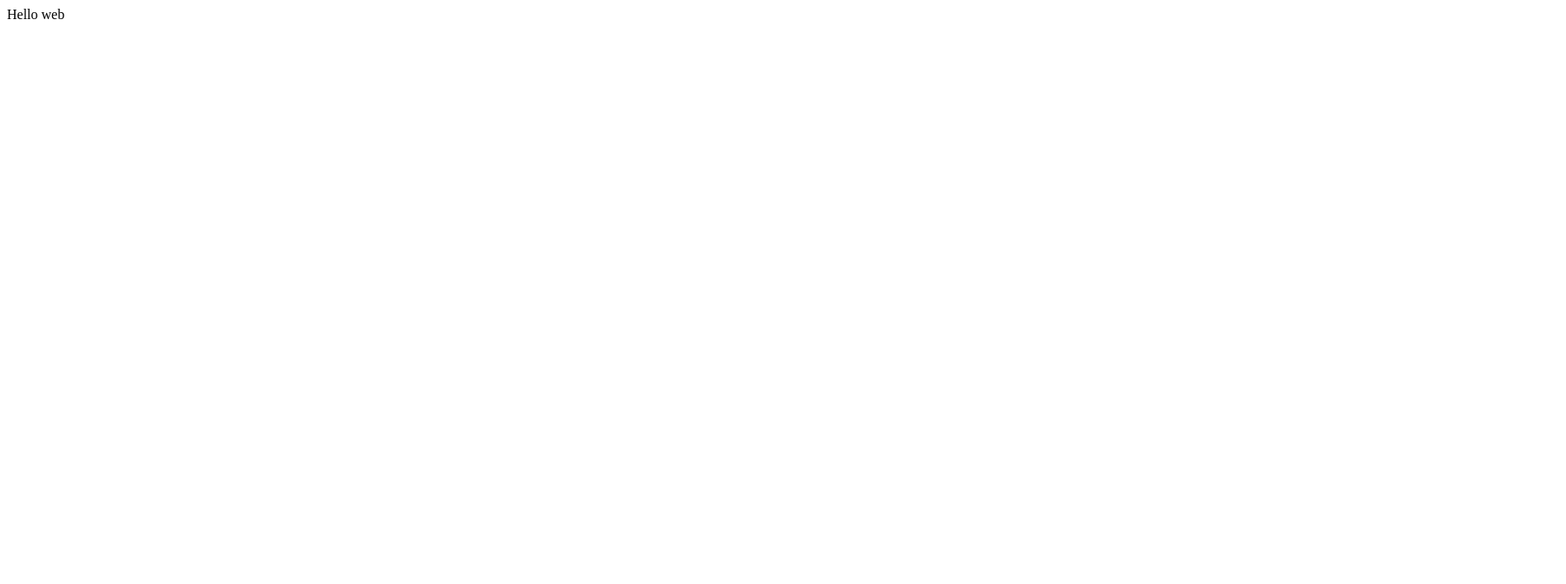
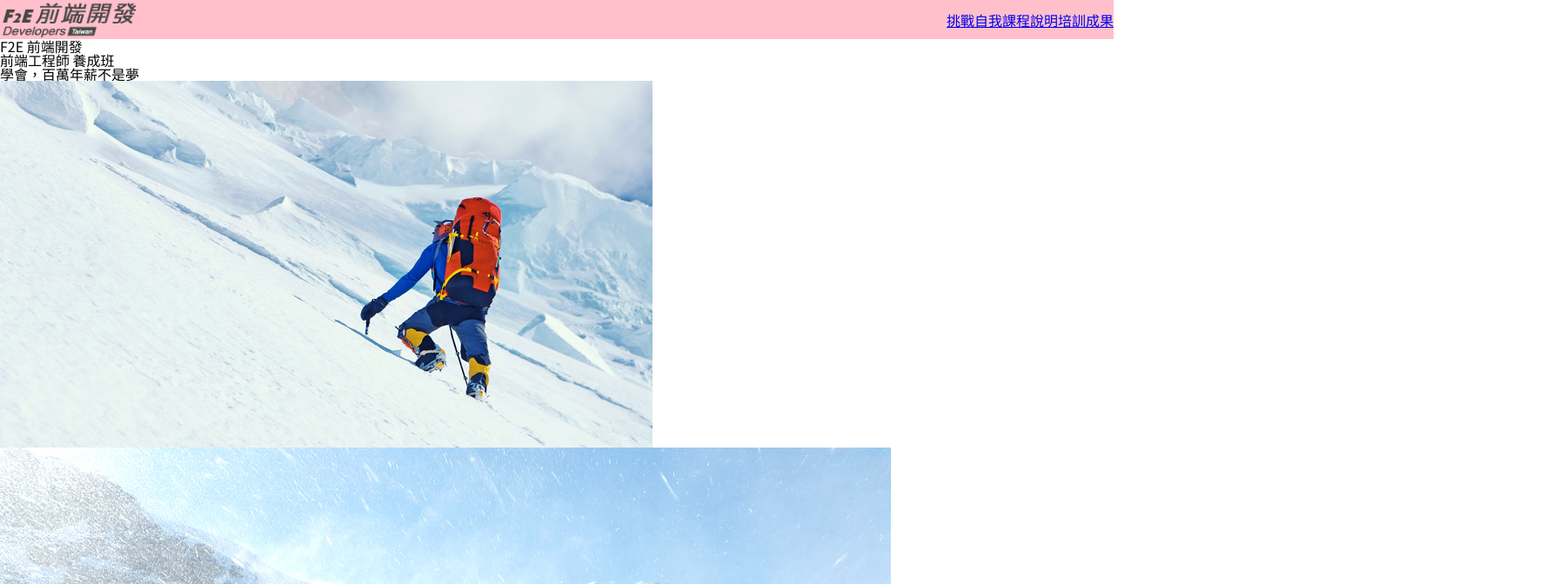
Before and after one commit to AwayH/f2e, a plain HTML site: page index.html in a window 1280 px wide. Shown: the top 672 px of the page at 87% size, 1800 px wide, since content can reach past the window. Drawn offline with nearby package versions, Linux system fonts and the light colour scheme.

Commit message:
update index

```diff
--- a/index.html
+++ b/index.html
@@ -16,11 +16,73 @@
   <meta property="og:locale" content="zh_TW">
   <title>F2E 前端開發</title>
   <link rel="shortcut icon" href="favicon.ico" type="image/x-icon">
+
+  <link rel="stylesheet" href="https://cdnjs.cloudflare.com/ajax/libs/meyer-reset/2.0/reset.min.css" integrity="sha512-NmLkDIU1C/C88wi324HBc+S2kLhi08PN5GDeUVVVC/BVt/9Izdsc9SVeVfA1UZbY3sHUlDSyRXhCzHfr6hmPPw==" crossorigin="anonymous" referrerpolicy="no-referrer" />
+  <link rel="stylesheet" href="./style/index.css">
+  <link rel="preconnect" href="https://fonts.googleapis.com">
+  <link rel="preconnect" href="https://fonts.gstatic.com" crossorigin>
+  <link href="https://fonts.googleapis.com/css2?family=Noto+Sans+TC:wght@100..900&display=swap" rel="stylesheet">
+  <link rel="stylesheet" href="https://cdnjs.cloudflare.com/ajax/libs/font-awesome/6.7.2/css/all.min.css" integrity="sha512-Evv84Mr4kqVGRNSgIGL/F/aIDqQb7xQ2vcrdIwxfjThSH8CSR7PBEakCr51Ck+w+/U6swU2Im1vVX0SVk9ABhg==" crossorigin="anonymous" referrerpolicy="no-referrer" />
+
 </head>
 
 <body>
 
-  Hello web
+  <header class="header">
+    <div class="header-head">
+      <a href="javascript:;">
+        <img
+          class="header-img header-img-logo"
+          src="./images/header-logo.png"
+          width="160"
+          height="45"
+          alt="F2E 前端開發"
+        >
+      </a>
+    </div>
+
+    <div class="header-body">
+      <nav class="nav">
+        <ul class="nav-ul">
+          <li class="nav-li">
+            <a class="nav-link" href="javascript:;">挑戰自我</a>
+          </li>
+          <li class="nav-li">
+            <a class="nav-link" href="javascript:;">課程說明</a>
+          </li>
+          <li class="nav-li">
+            <a class="nav-link" href="javascript:;">培訓成果</a>
+          </li>
+        </ul>
+        <div class="nav-btnWrap">
+          <button class="nav-btn" type="button">
+            <i class="fa-solid fa-xmark fa-fw"></i>
+          </button>
+        </div>
+      </nav>
+    </div>
+    <div class="header-foot">
+      <div class="header-btnWrap">
+        <button class="header-btn" type="button">
+          <i class="fa-solid fa-bars fa-fw"></i>
+        </button>
+      </div>
+    </div>
+  </header>
+
+  <section class="banner">
+    <div class="banner-head">
+      <h2 class="banner-subtitle">F2E 前端開發</h2>
+      <h1 class="banner-title">前端工程師 養成班</h1>
+      <p class="banner-description">學會，百萬年薪不是夢</p>
+    </div>
+    <div class="banner-body">
+      <img class="banner-img" src="./images/banner/banner-1-desktop.jpg" width="750" height="422" alt="">
+      <img class="banner-img" src="./images/banner/banner-2-desktop.jpg" width="1024" height="565" alt="">
+      <img class="banner-img" src="./images/banner/banner-3-desktop.jpg" width="1500" height="855" alt="">
+      <img class="banner-img" src="./images/banner/banner-4-desktop.jpg" width="1800" height="1200" alt="">
+    </div>
+  </section>
 
 
 
--- /dev/null
+++ b/style/index.css
@@ -0,0 +1,34 @@
+@charset "utf-8";
+
+/* reset -------------------- */
+
+body {
+    font-family: "Noto Sans TC", serif;
+}
+
+img {
+    vertical-align: bottom;
+}
+
+/* header ---------------- */
+
+.header {
+    background-color: pink;
+    display: flex;
+    justify-content: space-between;
+    align-items: center;
+}
+
+.header-foot {
+    display: none;
+}
+
+/* nav ------------------ */
+
+.nav-ul {
+    display: flex;
+}
+
+.nav-btnWrap {
+    display: none;
+}
```
